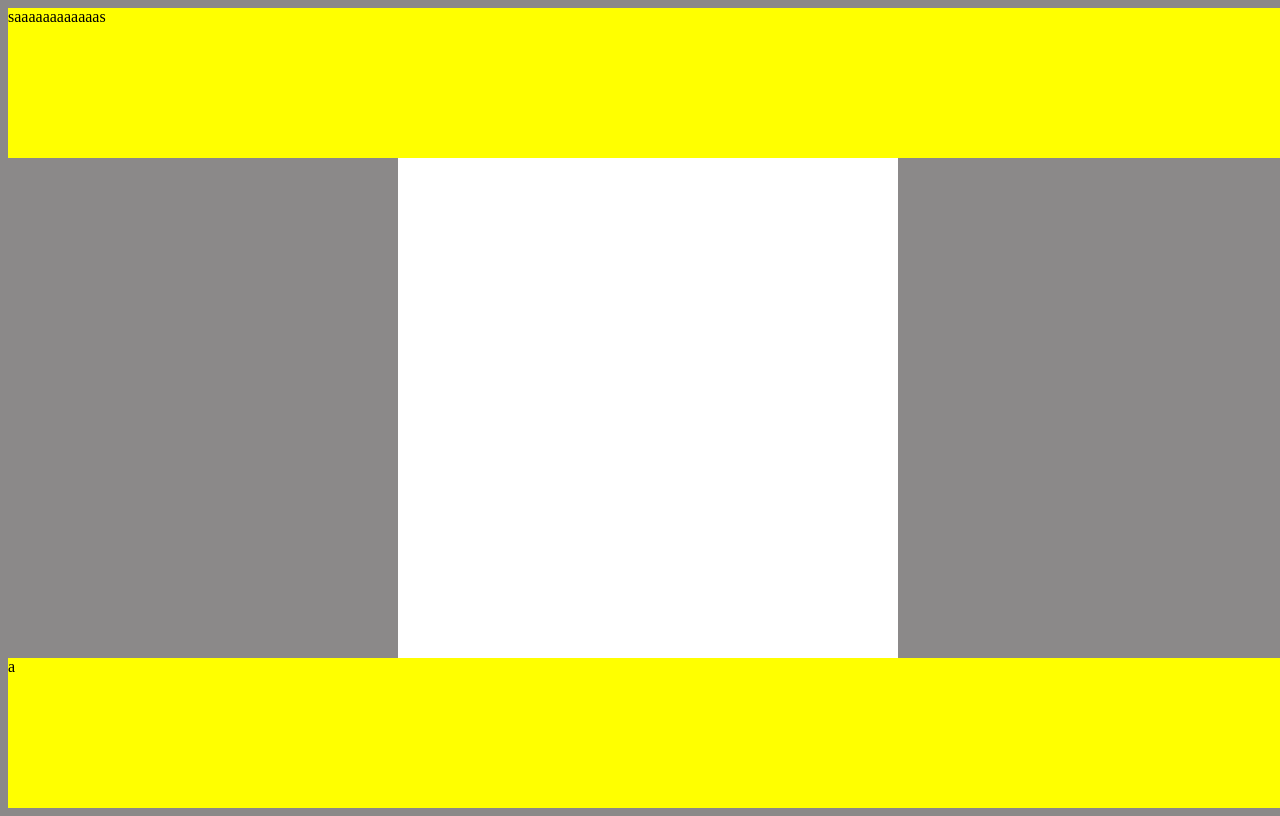
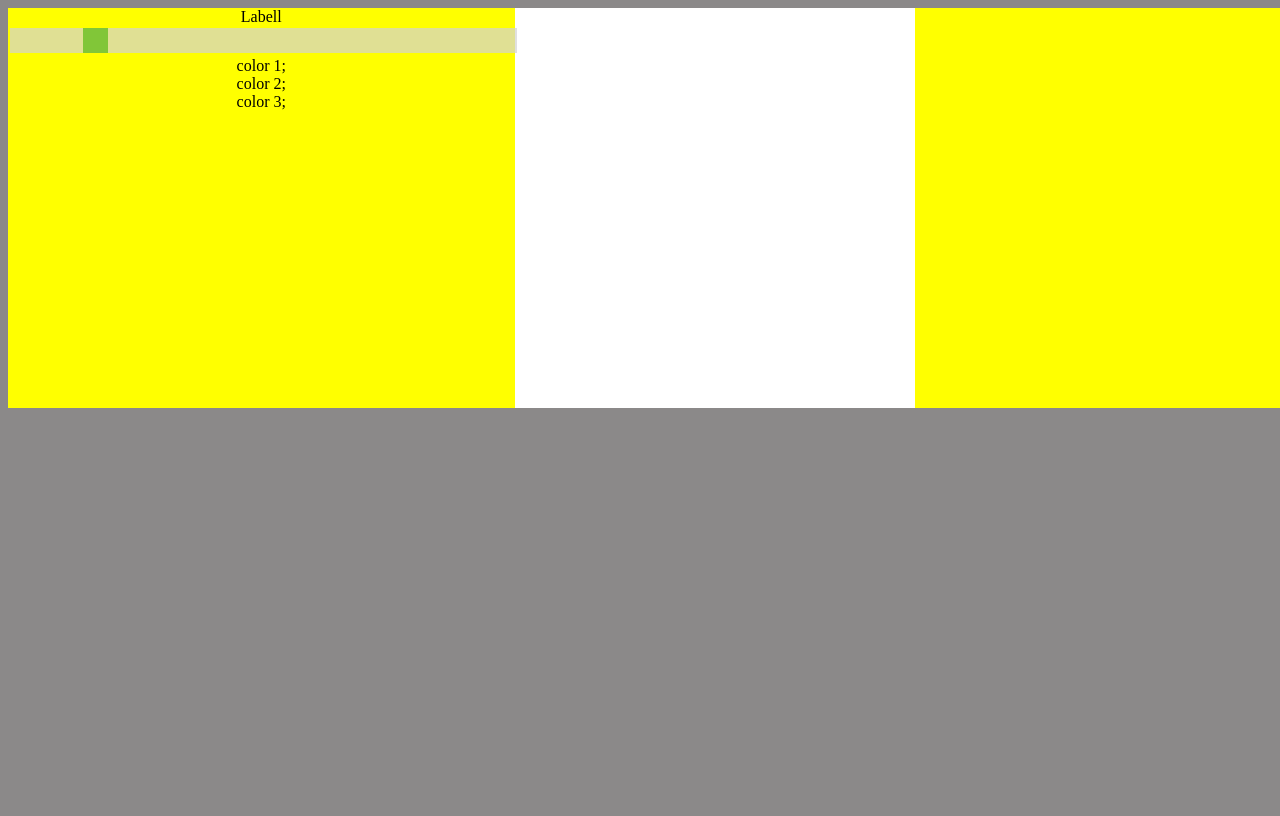
Before and after one commit to ZelayaGonzalo/Etch-a-Sketch, a plain HTML site: page index.html in a window 1280 px wide. Drawn offline with Linux system fonts and the light colour scheme.

Commit message:
Changed display from grid to Flex.

```diff
--- a/code.js
+++ b/code.js
@@ -18,4 +18,4 @@ function changeColorGrid(){
 
 
 
-makeGrid(100, 100);
+makeGrid(16, 16);
--- a/index.html
+++ b/index.html
@@ -5,9 +5,31 @@
 
     </head>
     <body>
-        <div class="side">
-            saaaaaaaaaaaas
+        <div class="side" id="leftside">
+            <div class="label">
+                Labell
+            </div>
+            <div class="slidecontainer">
+                <input type="range" min="1" max="100" value="16" class="slider" id="myRange">
+              </div>
+              <div class="label">
+                  color 1;
+              </div>
+              <div class="button">
 
+              </div>
+              <div class="label">
+                color 2;
+            </div>
+            <div class="button">
+
+            </div>
+            <div class="label">
+                color 3;
+            </div>
+            <div class="button">
+
+            </div>
         </div>
         <div id="container">
 
@@ -18,8 +40,8 @@
 
 
         </div>
-        <div class="side">
-            a
+        <div class="side" id="rightside">
+
         </div>
 
     </body>
--- a/style.css
+++ b/style.css
@@ -4,10 +4,13 @@
   }
 
   #container {
+    /*flex-shrink: 0;*/
     display: grid;
     grid-gap: 0;
-    width: 500px;
-    justify-self: center;
+    height: 400px;
+    width: 400px;
+   justify-content: center;
+   align-content: center;
     grid-template-rows: repeat(var(--grid-rows), 1fr);
     grid-template-columns: repeat(var(--grid-cols), 1fr);
   }
@@ -15,24 +18,65 @@
  .grid-item {
     background-color:white;
   }
- /* .grid-item:hover{
-      background-color: black;
-  }*/
 
 body{
     background-color: rgb(139, 137, 137);
-    display: grid;
-    height: 100vh;
-    width: 100vw;
-    justify-content: center;
-    grid-template-rows: 1fr 500px 1fr;
-
+    display: flex;
+    flex-wrap: wrap;
+    min-height: 100%;
+    min-width: 100%;
 }
 
 .side{
-    width: 100vw;
+    width: auto;
+    height: auto;
+    flex-grow: 1;
     background-color: yellow;
 }
 .container{
     background-color: pink;
 }
+
+
+#leftside{
+  display: flex;
+  flex-wrap: wrap;
+  flex-direction: column;
+  align-items: center;
+}
+
+.slidecontainer {
+  width: 100%; /* Width of the outside container */
+}
+.slider {
+  -webkit-appearance: none;  /* Override default CSS styles */
+  appearance: none;
+  width: 100%; /* Full-width */
+  height: 25px; /* Specified height */
+  background: #d3d3d3; /* Grey background */
+  outline: none; /* Remove outline */
+  opacity: 0.7; /* Set transparency (for mouse-over effects on hover) */
+  -webkit-transition: .2s; /* 0.2 seconds transition on hover */
+  transition: opacity .2s;
+}
+
+.slider:hover {
+  opacity: 1; /* Fully shown on mouse-over */
+}
+
+/* The slider handle (use -webkit- (Chrome, Opera, Safari, Edge) and -moz- (Firefox) to override default look) */
+.slider::-webkit-slider-thumb {
+  -webkit-appearance: none; /* Override default look */
+  appearance: none;
+  width: 25px; /* Set a specific slider handle width */
+  height: 25px; /* Slider handle height */
+  background: #4CAF50; /* Green background */
+  cursor: pointer; /* Cursor on hover */
+}
+
+.slider::-moz-range-thumb {
+  width: 25px; /* Set a specific slider handle width */
+  height: 25px; /* Slider handle height */
+  background: #4CAF50; /* Green background */
+  cursor: pointer; /* Cursor on hover */
+}
```
